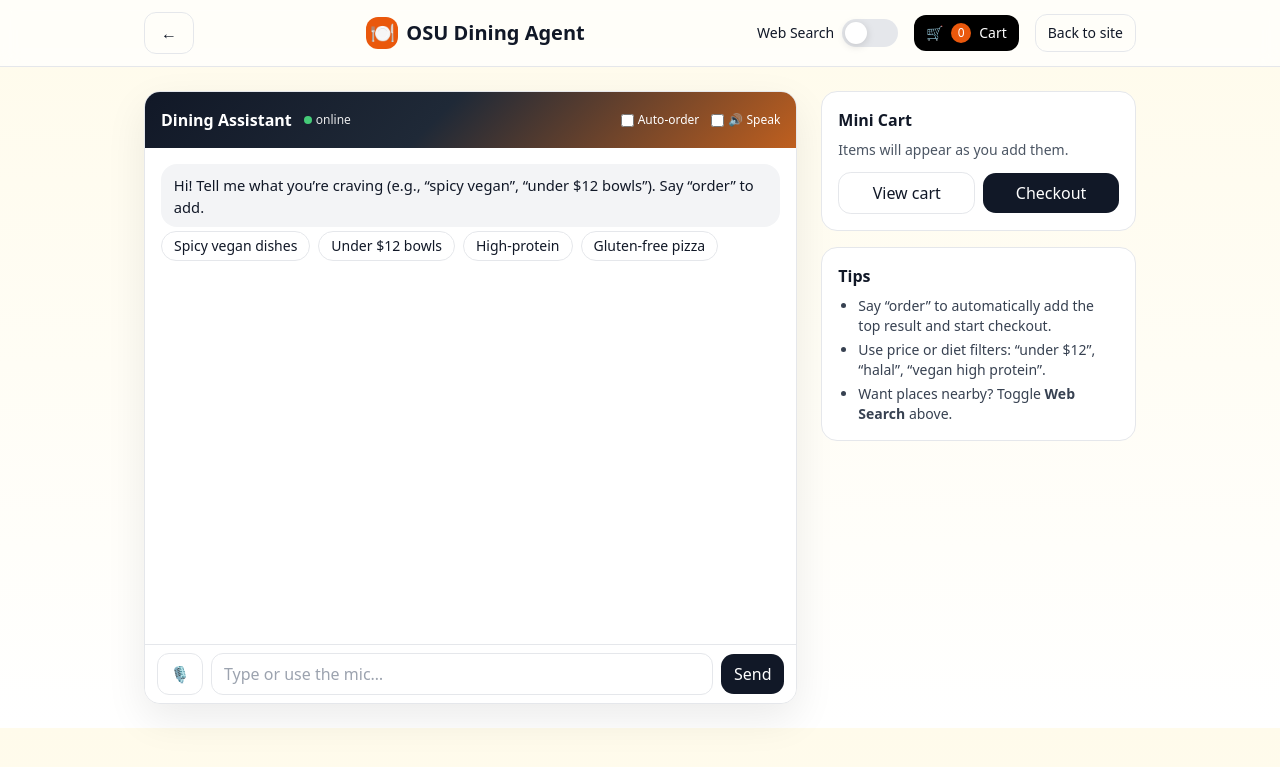
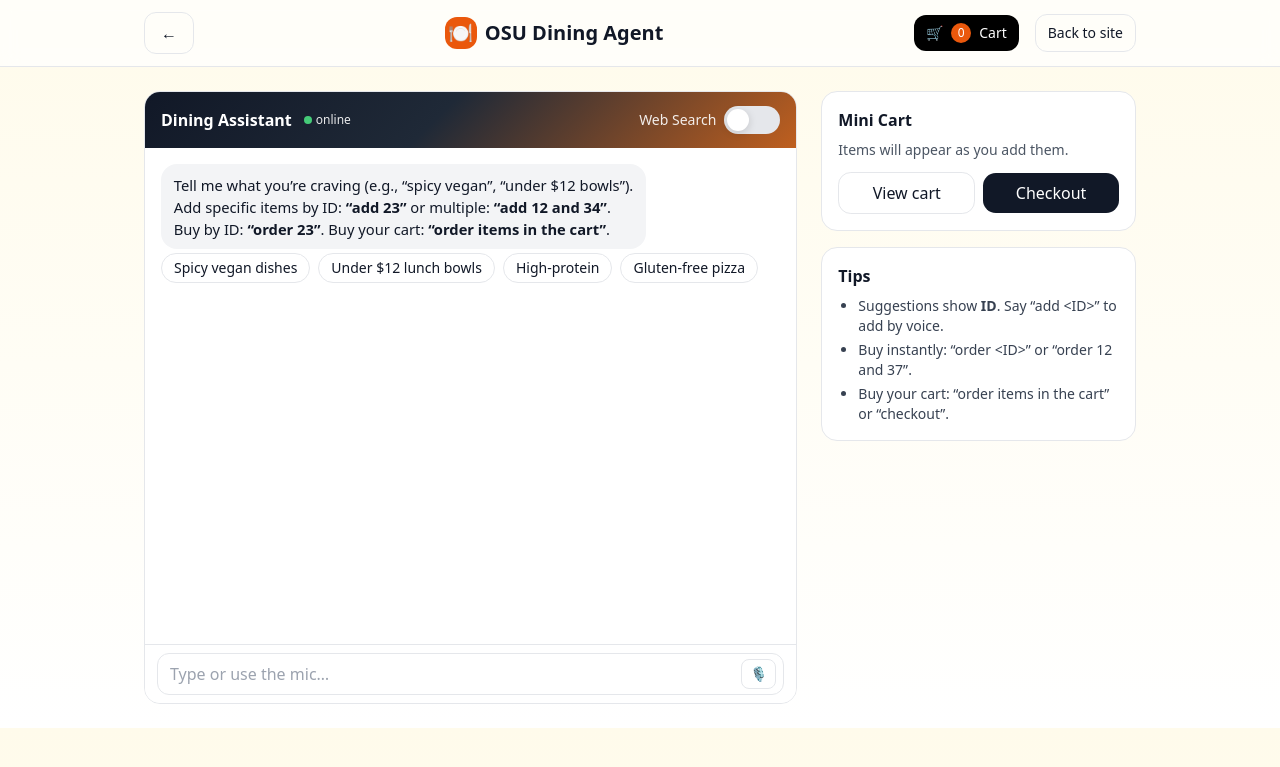
Before and after one commit to Camrahd/HackOkstate, a Django app: page /agent/ in a window 1280 px wide. Shown: the top 767 px of the page. Run offline with Django 5.2, Linux system fonts and the light colour scheme; data comes from the database, SQL or seed files in the repository; some libraries are stand-ins or nearby versions.

Commit message:
agent view updated

```diff
--- a/foodagent/templates/agent.html
+++ b/foodagent/templates/agent.html
@@ -6,7 +6,7 @@
   <meta charset="utf-8"/>
   <meta name="viewport" content="width=device-width, initial-scale=1"/>
   <title>OSU Dining Agent • Stillwater</title>
-  <meta name="description" content="Chat with the OSU Dining Agent to get recommendations and place orders automatically."/>
+  <meta name="description" content="Chat with the OSU Dining Agent to get menu suggestions and add/order exact items by ID (voice or text)."/>
   <script src="https://cdn.tailwindcss.com"></script>
   <link rel="icon" href="{% static 'favicon.ico' %}"/>
   <style>
@@ -24,11 +24,8 @@
     .btn-dark{ background:#111827; color:white; }
     .btn-ghost{ background:white; border:1px solid #e5e7eb; }
     .hdr-grad { background: linear-gradient(135deg, #111827 0%, #1f2937 45%, var(--osu-orange) 120%); color:white; }
-    .shadow-elev { box-shadow: 0 15px 40px rgba(0,0,0,.08); }
-    .step-dot.active { background:#f59e0b }  /* amber */
-    .step-dot.done   { background:#16a34a }  /* green */
-    .step-dot.error  { background:#dc2626 }  /* red */
-    /* pretty toggle */
+
+    /* Web Search toggle */
     .switch { position: relative; width: 56px; height: 28px; background:#e5e7eb; border-radius:999px; transition:.2s; }
     .switch:after { content:''; position:absolute; top:3px; left:3px; width:22px; height:22px; background:white; border-radius:999px; transition:.2s; box-shadow:0 2px 8px rgba(0,0,0,.15); }
     input:checked + .switch { background:#16a34a; }
@@ -49,13 +46,6 @@
         OSU Dining Agent
       </a>
       <div class="flex items-center gap-4">
-        <!-- Web Search toggle (navigates to separate page) -->
-        <label class="flex items-center gap-2 text-sm">
-          <span>Web Search</span>
-          <input id="websearch-toggle" type="checkbox" class="hidden">
-          <span class="switch cursor-pointer"></span>
-        </label>
-
         <a href="/cart/" class="relative text-sm px-3 py-2 rounded-xl bg-black text-white hover:opacity-90 flex items-center gap-2">
           🛒 <span id="cart-count" class="inline-flex items-center justify-center w-5 h-5 rounded-full bg-orange-600 text-xs">0</span>
           <span class="hidden sm:inline">Cart</span>
@@ -68,7 +58,7 @@
   <!-- Agent Shell -->
   <main class="max-w-5xl mx-auto px-4 py-6 grid lg:grid-cols-3 gap-6">
     <!-- Chat -->
-    <section class="lg:col-span-2 bg-white rounded-2xl border shadow-elev overflow-hidden">
+    <section class="lg:col-span-2 bg-white rounded-2xl border overflow-hidden">
       <div class="hdr-grad h-14 px-4 flex items-center justify-between">
         <div class="flex items-center gap-3">
           <div class="font-bold">Dining Assistant</div>
@@ -76,38 +66,45 @@
             <span class="inline-block w-2 h-2 rounded-full bg-green-400"></span> online
           </span>
         </div>
-        <div class="flex items-center gap-3">
-          <div class="text-xs inline-flex items-center gap-1">
-            <input type="checkbox" id="auto-order"> <label for="auto-order">Auto-order</label>
-          </div>
-          <div class="text-xs inline-flex items-center gap-1">
-            <input type="checkbox" id="speak-replies"> <label for="speak-replies">🔊 Speak</label>
-          </div>
-        </div>
+        <!-- Web Search toggle moved here (rightmost) -->
+        <label class="flex items-center gap-2 text-xs sm:text-sm">
+          <span class="opacity-90">Web Search</span>
+          <input id="websearch-toggle" type="checkbox" class="hidden">
+          <span class="switch cursor-pointer"></span>
+        </label>
       </div>
 
       <!-- Chat body -->
       <div id="chat-body" class="h-[58vh] md:h-[62vh] overflow-y-auto p-3">
         <div class="p-1">
           <div class="bubble bubble-bot inline-block">
-            Hi! Tell me what you’re craving (e.g., “spicy vegan”, “under $12 bowls”). Say “order” to add.
+            Tell me what you’re craving (e.g., “spicy vegan”, “under $12 bowls”).<br/>
+            Add specific items by ID: <strong>“add 23”</strong> or multiple: <strong>“add 12 and 34”</strong>.<br/>
+            Buy by ID: <strong>“order 23”</strong>. Buy your cart: <strong>“order items in the cart”</strong>.
           </div>
         </div>
         <div class="px-1 pb-2">
           <div class="flex flex-wrap gap-2">
             <button data-q="Recommend spicy vegan dishes" class="qchip px-3 py-1 rounded-full bg-white border text-sm">Spicy vegan dishes</button>
-            <button data-q="Under $12 lunch bowls" class="qchip px-3 py-1 rounded-full bg-white border text-sm">Under $12 bowls</button>
+            <button data-q="Under $12 lunch bowls" class="qchip px-3 py-1 rounded-full bg-white border text-sm">Under $12 lunch bowls</button>
             <button data-q="High-protein options" class="qchip px-3 py-1 rounded-full bg-white border text-sm">High-protein</button>
             <button data-q="Gluten-free pizza" class="qchip px-3 py-1 rounded-full bg-white border text-sm">Gluten-free pizza</button>
           </div>
         </div>
       </div>
 
-      <!-- Composer -->
-      <div class="h-22 border-t bg-white px-3 py-2 flex items-center gap-2">
-        <button type="button" id="mic-btn" class="px-3 py-2 rounded-xl border" title="Voice input">🎙️</button>
-        <input id="chat-input" class="flex-1 border rounded-xl px-3 py-2 outline-none focus:ring-2 focus:ring-orange-500" placeholder="Type or use the mic…" autocomplete="off"/>
-        <button id="chat-send" class="btn btn-dark">Send</button>
+      <!-- Composer with mic INSIDE the textbox -->
+      <div class="h-22 border-t bg-white px-3 py-2">
+        <div class="relative">
+          <input id="chat-input"
+                 class="w-full border rounded-xl pl-3 pr-12 py-2 outline-none focus:ring-2 focus:ring-orange-500"
+                 placeholder="Type or use the mic…"
+                 autocomplete="off"/>
+          <!-- Mic button inside input -->
+          <button type="button" id="mic-btn"
+                  class="absolute right-2 top-1/2 -translate-y-1/2 px-2 py-1 rounded-lg border text-sm"
+                  title="Voice input">🎙️</button>
+        </div>
       </div>
     </section>
 
@@ -125,9 +122,9 @@
       <div class="bg-white rounded-2xl border p-4">
         <div class="font-semibold">Tips</div>
         <ul class="list-disc pl-5 text-sm text-gray-700 mt-2 space-y-1">
-          <li>Say “order” to automatically add the top result and start checkout.</li>
-          <li>Use price or diet filters: “under $12”, “halal”, “vegan high protein”.</li>
-          <li>Want places nearby? Toggle <strong>Web Search</strong> above.</li>
+          <li>Suggestions show <strong>ID</strong>. Say “add &lt;ID&gt;” to add by voice.</li>
+          <li>Buy instantly: “order &lt;ID&gt;” or “order 12 and 37”.</li>
+          <li>Buy your cart: “order items in the cart” or “checkout”.</li>
         </ul>
       </div>
     </aside>
@@ -138,14 +135,14 @@
     <div class="absolute inset-0 bg-black/40"></div>
     <div class="relative max-w-md mx-auto mt-24 bg-white rounded-2xl shadow-2xl border">
       <div class="p-4 border-b flex items-center justify-between">
-        <div class="font-semibold">Placing your order…</div>
+        <div class="font-semibold">Processing your order…</div>
         <button id="flow-close" class="text-gray-500 hover:text-black">✕</button>
       </div>
       <div class="p-4">
         <ol class="space-y-3 text-sm">
           <li id="flow-step-add" class="flex items-center gap-2">
             <span class="step-dot w-2 h-2 rounded-full bg-gray-300"></span>
-            Adding items to cart
+            Adding item(s) to cart
           </li>
           <li id="flow-step-pay" class="flex items-center gap-2">
             <span class="step-dot w-2 h-2 rounded-full bg-gray-300"></span>
@@ -181,11 +178,9 @@
     const mini = document.getElementById('mini');
     const chatBody = document.getElementById('chat-body');
 
-    // Toggle navigates to dedicated websearch page
+    // Web Search page toggle (in header)
     const webToggle = document.getElementById('websearch-toggle');
-    webToggle.addEventListener('change', ()=> {
-      if (webToggle.checked) window.location.href = "/websearch/";
-    });
+    webToggle.addEventListener('change', ()=> { if (webToggle.checked) window.location.href = "/websearch/"; });
 
     function pushMsg(role, text){
       const wrap = document.createElement('div');
@@ -196,7 +191,6 @@
       wrap.appendChild(bubble);
       chatBody.appendChild(wrap);
       chatBody.scrollTop = chatBody.scrollHeight;
-      if (role === 'bot') speak(text);
     }
     function showTyping(){
       const el = document.createElement('div'); el.id='typing'; el.className='p-2';
@@ -205,23 +199,27 @@
     }
     function hideTyping(){ document.getElementById('typing')?.remove(); }
 
-    // ---- Voice In / TTS ----
-    const speakEl = document.getElementById('speak-replies');
-    function speak(text){ try{ if(!speakEl.checked) return; const u=new SpeechSynthesisUtterance(text); speechSynthesis.cancel(); speechSynthesis.speak(u);}catch{} }
+    // ---- Voice In (mic inside textbox) ----
     const micBtn = document.getElementById('mic-btn');
-    let rec = null, listening=false;
+    let rec = null, listening=false, voiceHandled=false;
     function initRec(){
       const Ctor = window.SpeechRecognition || window.webkitSpeechRecognition;
       if (!Ctor) return null;
       const r=new Ctor(); r.lang='en-US'; r.continuous=false; r.interimResults=false;
-      r.onresult = (ev)=>{ const t=ev.results?.[0]?.[0]?.transcript; if(t){ document.getElementById('chat-input').value=t; document.getElementById('chat-send').click(); }};
-      r.onend = ()=>{ listening=false; micBtn.textContent='🎙️'; };
+      r.onresult = (ev)=>{
+        if (voiceHandled) return;
+        voiceHandled = true; // avoid duplicate
+        const t=ev.results?.[0]?.[0]?.transcript;
+        if(t){ document.getElementById('chat-input').value=t; handleSend(); }
+        r.stop();
+      };
+      r.onend = ()=>{ listening=false; voiceHandled=false; };
       return r;
     }
     micBtn.addEventListener('click', ()=>{
       if(!rec) rec=initRec();
       if(!rec){ alert('Voice input not supported by this browser.'); return; }
-      if(!listening){ listening=true; micBtn.textContent='⏹️'; rec.start(); } else { rec.stop(); }
+      if(!listening){ listening=true; rec.start(); } else { rec.stop(); }
     });
 
     // ---- Cart helpers ----
@@ -233,7 +231,7 @@
         cartCount.textContent = n;
         if (!j.items?.length){ mini.textContent = 'Items will appear as you add them.'; return; }
         mini.innerHTML = j.items.map(it => `<div class="flex items-center justify-between">
-            <span>${it.menu_item.name} × ${it.qty}</span>
+            <span>#${it.menu_item.id} — ${it.menu_item.name} × ${it.qty}</span>
             <span class="text-gray-600">$${Number(it.menu_item.price).toFixed(2)}</span>
           </div>`).join('');
       }catch(e){ console.error(e); }
@@ -268,122 +266,17 @@
     function showFlowError(msg){ if(flowErr){ flowErr.textContent=msg; flowErr.classList.remove('hidden'); } }
     function requireLoginInFlow(){ stepState(stepPay,'error'); flowLogin?.classList.remove('hidden'); }
 
-    // ---- Chat ordering (Menu-only) ----
-    const autoOrderEl = document.getElementById('auto-order');
-    function wantsOrder(text){ return /\b(order now|place order|checkout|confirm order|confirm|order)\b/i.test(text.trim()); }
-
-    let inFlight = false;
-    async function handleSend(){
-      if(inFlight) return;
-      const input = document.getElementById('chat-input');
-      const msg = (input.value||'').trim();
-      if(!msg) return;
-      pushMsg('user', msg);
-      input.value='';
-
-      const orderingFlow = autoOrderEl.checked || wantsOrder(msg);
-      const url = orderingFlow ? '/api/agent/order/' : '/api/agent/';
-
-      showTyping(); inFlight = true;
-      try{
-        if(orderingFlow){
-          flowOpen();
-          stepState(stepAdd,'active');
-
-          // Add items
-          const addResp = await fetch(url, {
-            method:'POST',
-            headers:{'Content-Type':'application/json','X-CSRFToken':csrftoken},
-            credentials:'same-origin',
-            body: JSON.stringify({message: msg})
-          });
-          const addTxt = await addResp.text(); let add = {}; try{ add = addTxt ? JSON.parse(addTxt) : {}; }catch{}
-          hideTyping();
-
-          if(addResp.status === 401 || add.require_login){
-            stepState(stepAdd,'done'); requireLoginInFlow();
-            pushMsg('bot','Please sign in to continue to payment.');
-            refreshCart(); return;
-          }
-          if(!addResp.ok){
-            stepState(stepAdd,'error'); showFlowError('Could not add items. Please try again.');
-            pushMsg('bot','Sorry—something went wrong adding items.');
-            return;
-          }
-          stepState(stepAdd,'done');
-
-          if (add.added?.length){
-            flowItems.innerHTML = add.added.map(x => `<li>• ${x.name}</li>`).join('');
-            const s = add.added.map(x=>`• ${x.name}`).join('\n');
-            pushMsg('bot', `Added to cart:\n${s}`);
-          }
-          if (add.suggestions?.length){
-            pushMsg('bot','You might also like (not added):');
+    // ---- Suggestions UI (shows ID) ----
+    function renderSuggestionList(items){
+      if(!items?.length) return;
       const wrap = document.createElement('div'); wrap.className='p-2 text-left';
       const grid = document.createElement('div'); grid.className='grid gap-2';
-            add.suggestions.forEach(x=>{
+      items.forEach(x=>{
         const el = document.createElement('div');
         el.className = 'item-pill flex items-center justify-between';
         el.innerHTML = `
           <div>
-                  <div class="font-semibold">${x.name}</div>
-                  <div class="text-xs text-gray-500">$${Number(x.price).toFixed(2)}</div>
-                </div>
-                <div class="flex items-center gap-2">
-                  <button class="btn btn-ghost text-xs" data-view="${x.id}">Details</button>
-                  <button class="btn btn-dark text-xs" data-add="${x.id}">Add</button>
-                </div>`;
-              grid.appendChild(el);
-            });
-            wrap.appendChild(grid); chatBody.appendChild(wrap);
-          }
-          refreshCart();
-
-          if(add.checkout_url){
-            stepState(stepPay,'done'); stepState(stepGo,'active');
-            window.location.href = add.checkout_url; return;
-          }
-
-          // Create checkout session
-          stepState(stepPay,'active');
-          const payResp = await fetch('/api/create-checkout-session/', {
-            method:'POST',
-            headers:{'Content-Type':'application/json','X-CSRFToken':csrftoken},
-            credentials:'same-origin',
-            body: JSON.stringify({})
-          });
-          const payTxt = await payResp.text(); let pay={}; try{ pay = payTxt ? JSON.parse(payTxt) : {}; }catch{}
-          if(payResp.status===401){
-            requireLoginInFlow(); pushMsg('bot','Please sign in to proceed to payment.'); refreshCart(); return;
-          }
-          if(!payResp.ok || !pay.checkout_url){
-            stepState(stepPay,'error'); showFlowError(pay.error || 'Could not create payment session.');
-            pushMsg('bot','Payment couldn’t be started. Try again.'); return;
-          }
-          stepState(stepPay,'done'); stepState(stepGo,'active');
-          window.location.href = pay.checkout_url; return;
-        }
-
-        // Suggestions only
-        const r = await fetch(url, {
-          method:'POST',
-          headers:{'Content-Type':'application/json','X-CSRFToken':csrftoken},
-          credentials:'same-origin',
-          body: JSON.stringify({message: msg})
-        });
-        const txt = await r.text(); let j={}; try{ j = txt ? JSON.parse(txt) : {}; }catch{}
-        hideTyping();
-
-        if(!r.ok){ pushMsg('bot','Sorry—something went wrong.'); return; }
-        if(j.suggestions?.length){
-          const wrap = document.createElement('div'); wrap.className='p-2 text-left';
-          const grid = document.createElement('div'); grid.className='grid gap-2';
-          j.suggestions.forEach(x=>{
-            const el = document.createElement('div');
-            el.className = 'item-pill flex items-center justify-between';
-            el.innerHTML = `
-              <div>
-                <div class="font-semibold">${x.name}</div>
+            <div class="font-semibold">#${x.id} — ${x.name}</div>
             <div class="text-xs text-gray-500">$${Number(x.price).toFixed(2)}</div>
           </div>
           <div class="flex items-center gap-2">
@@ -401,14 +294,137 @@
           if(b.disabled) return; b.disabled=true;
           try{
             const id = Number(b.getAttribute('data-add'));
-                await fetch('/api/cart/', {
-                  method:'POST', headers:{'Content-Type':'application/json','X-CSRFToken': csrftoken},
-                  credentials:'same-origin', body: JSON.stringify({menu_item:id, qty:1})
-                });
-                pushMsg('bot','Added to cart.'); refreshCart();
+            await addItemToCart(id);
+            pushMsg('bot',`Added #${id} to cart.`);
+            refreshCart();
           } finally { setTimeout(()=>b.disabled=false,600); }
         });
       });
+    }
+
+    // ---- Add-to-cart helpers ----
+    async function addItemToCart(id, qty=1){
+      const r = await fetch('/api/cart/', {
+        method:'POST',
+        headers:{'Content-Type':'application/json','X-CSRFToken': csrftoken},
+        credentials:'same-origin',
+        body: JSON.stringify({menu_item:id, qty:qty})
+      });
+      if (r.status === 401){ requireLoginInFlow(); throw new Error('login'); }
+      if (!r.ok) throw new Error('add-failed');
+      return r.json().catch(()=> ({}));
+    }
+    async function addItemsToCart(ids){
+      const added=[]; for(const id of ids){ try{ await addItemToCart(id); added.push(id);}catch(e){} }
+      return added;
+    }
+
+    // ---- Checkout helper ----
+    async function startCheckout(){
+      stepState(stepPay,'active');
+      const r = await fetch('/api/create-checkout-session/', {
+        method:'POST',
+        headers:{'Content-Type':'application/json','X-CSRFToken':csrftoken},
+        credentials:'same-origin',
+        body: JSON.stringify({})
+      });
+      const txt = await r.text(); let j={}; try{ j = txt ? JSON.parse(txt) : {}; }catch{}
+      if(r.status===401){ requireLoginInFlow(); pushMsg('bot','Please sign in to proceed to payment.'); return; }
+      if(!r.ok || !j.checkout_url){ stepState(stepPay,'error'); showFlowError(j.error || 'Could not create payment session.'); pushMsg('bot','Payment couldn’t be started.'); return; }
+      stepState(stepPay,'done'); stepState(stepGo,'active');
+      window.location.href = j.checkout_url;
+    }
+
+    // Command parsing
+    const ORDER_CART_RX = /(order|checkout).*(cart|items)/i;
+    const ORDER_IDS_RX  = /\border\b/i;     // requires ids
+    const ADD_IDS_RX    = /\b(add|buy|get)\b/i;
+
+    const PRICE_PHRASE_RX = /(under|below|less\s*than|<=?)\s*\$?\s*\d+(?:\.\d{1,2})?/ig;
+    function parseIds(text){
+      // strip price phrases so numbers like "under $12" don't look like IDs
+      const s = String(text||'').replace(PRICE_PHRASE_RX,'');
+      return [...s.matchAll(/#?\b(\d{1,6})\b/g)].map(m=>Number(m[1])).filter(Boolean);
+    }
+
+    // ---- Chat send logic ----
+    let inFlight = false;
+    async function handleSend(){
+      if(inFlight) return;
+      const input = document.getElementById('chat-input');
+      const msg = (input.value||'').trim();
+      if(!msg) return;
+      pushMsg('user', msg);
+      input.value='';
+
+      // 1) Order existing cart
+      if (ORDER_CART_RX.test(msg) || /^checkout$/i.test(msg)){
+        showTyping(); inFlight = true;
+        try{
+          flowOpen(); stepState(stepAdd,'done'); // nothing to add
+          await startCheckout();
+        } finally { hideTyping(); setTimeout(()=>{ inFlight=false; }, 300); }
+        return;
+      }
+
+      // 2) Order by ID(s): add then checkout
+      if (ORDER_IDS_RX.test(msg)){
+        const ids = parseIds(msg);
+        if (ids.length){
+          showTyping(); inFlight = true;
+          try{
+            flowOpen(); stepState(stepAdd,'active');
+            const added = await addItemsToCart(ids);
+            if (added.length){
+              stepState(stepAdd,'done');
+              flowItems.innerHTML = added.map(i=>`<li>• Item #${i} added</li>`).join('');
+              pushMsg('bot', `Added ${added.map(i=>`#${i}`).join(', ')}. Proceeding to checkout…`);
+              await startCheckout();
+              return;
+            } else {
+              stepState(stepAdd,'error'); showFlowError('Could not add the requested item(s).');
+              pushMsg('bot','Could not add the requested item(s).');
+            }
+          } finally { hideTyping(); setTimeout(()=>{ inFlight=false; }, 400); }
+          return;
+        }
+      }
+
+      // 3) Add by ID(s): add only
+      if (ADD_IDS_RX.test(msg)){
+        const ids = parseIds(msg);
+        if (ids.length){
+          showTyping(); inFlight = true;
+          try{
+            const added = await addItemsToCart(ids);
+            hideTyping();
+            if (added.length){
+              pushMsg('bot', `Added ${added.map(i=>`#${i}`).join(', ')} to cart.`);
+              refreshCart();
+            } else {
+              pushMsg('bot','Could not add the requested item(s). Check IDs and try again.');
+            }
+          } finally { setTimeout(()=>{ inFlight=false; }, 300); }
+          return;
+        }
+      }
+
+      // 4) Otherwise: suggestions
+      showTyping(); inFlight = true;
+      try{
+        const r = await fetch('/api/agent/', {
+          method:'POST',
+          headers:{'Content-Type':'application/json','X-CSRFToken':csrftoken},
+          credentials:'same-origin',
+          body: JSON.stringify({message: msg})
+        });
+        const txt = await r.text(); let j={}; try{ j = txt ? JSON.parse(txt) : {}; }catch{}
+        hideTyping();
+
+        if(!r.ok){ pushMsg('bot','Sorry—something went wrong.'); return; }
+        if(j.suggestions?.length){
+          pushMsg('bot','You might like these:');
+          renderSuggestionList(j.suggestions);
         } else {
           pushMsg('bot', j.reply || "Tell me a flavor, diet, or price range and I’ll suggest dishes.");
         }
@@ -421,13 +437,16 @@
       }
     }
 
-    document.getElementById('chat-send').addEventListener('click', handleSend);
+    // Send button (not visible now; we auto-send via chips or Enter)
     document.getElementById('chat-input').addEventListener('keydown', e=>{
       if(e.key==='Enter' && !e.shiftKey){ e.preventDefault(); handleSend(); }
     });
+
+    // Chips: auto-send immediately (no manual button)
     document.querySelectorAll('.qchip').forEach(b=> b.addEventListener('click', ()=>{
-      document.getElementById('chat-input').value = b.dataset.q || b.textContent;
-      document.getElementById('chat-input').focus();
+      const v = b.dataset.q || b.textContent;
+      document.getElementById('chat-input').value = v;
+      handleSend(); // auto-trigger
     }));
 
     // Manual checkout button
@@ -448,7 +467,7 @@
     });
 
     // Init
-    refreshCart();
+    (async ()=>{ try{ await refreshCart(); }catch(_){} })();
   </script>
 </body>
 </html>
```
Also changed, not shown: foodagent/dining/agent.py (+58 -14 lines). Lines whose indentation alone changed are shown as unchanged.
